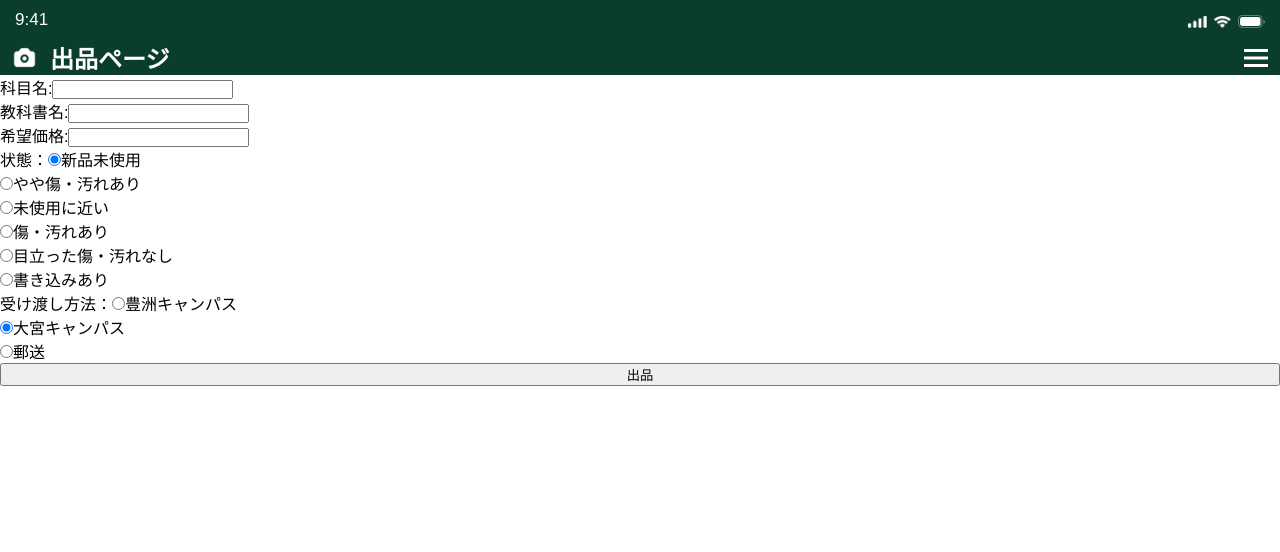
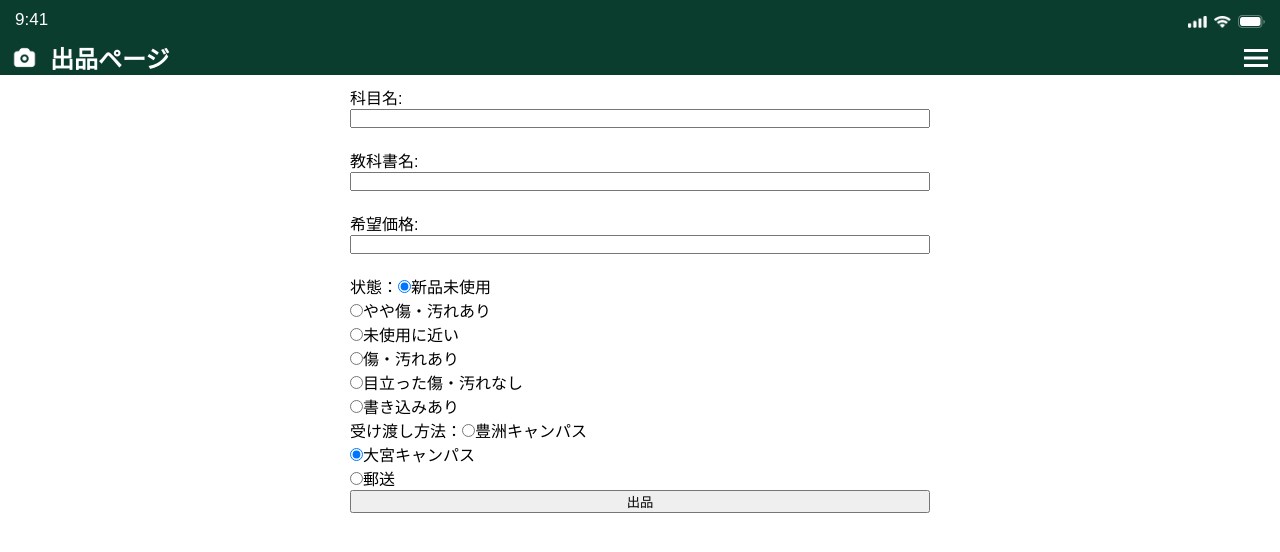
Before and after one commit to tuzuya/teamD_2025, a Next.js app: page /sell in a window 1280 px wide. Shown: the top 552 px of the page. Built offline with nearby package versions, Linux system fonts and the light colour scheme; a web font is replaced by a local one.

Commit message:
css書き込み中

```diff
--- a/src/app/_components/sellForm/sell-form.css
+++ b/src/app/_components/sellForm/sell-form.css
@@ -1,5 +1,46 @@
 .sell-form {
+  display: flex;
+  flex-flow: column;
+  padding: 10px ;
+  max-width: 600px;
+  margin: 0 auto;
+}
+
+.modal-form {
   display:flex;
   flex-flow: column;
+  margin-bottom: 20px;
+}
 
+
+.section-header {
+    font-size: 18px;
+    font-weight: bold;
+    margin-top: 25px;
+    margin-bottom: 15px;
+    border-bottom: 1px solid ;
+    padding-bottom: 5px;
 }
+
+
+.radio-group {
+    display: flex;
+    flex-wrap: wrap;
+    gap: 10px;
+    margin-bottom: 20px;
+}
+
+.radio-group label {
+    display: flex;
+    align-items: center;
+    width: 45%;
+    margin-right: 5%;
+    margin-bottom: 10px;
+}
+
+
+.price-input-wrapper {
+    display: flex;
+    align-items: center;
+    gap: 5px;
+}
--- a/src/app/_components/sellForm/sellForm.jsx
+++ b/src/app/_components/sellForm/sellForm.jsx
@@ -9,6 +9,7 @@ export default function SellForm(){
 
     const [condition, setCondition] = useState("新品未使用");
     const [deliveryMethod, setDeliveryMethod] = useState("大宮キャンパス");
+
 
     const handleSubmit = (e) => {
         e.preventDefault();
@@ -22,7 +23,8 @@ export default function SellForm(){
 
 return(
     <form className="sell-form" onSubmit={handleSubmit}>
-        <label>
+    <div >
+        <label className="modal-form">
             科目名:
           <input
             type="text"
@@ -31,8 +33,8 @@ return(
             required
           />
         </label>
-
-        <label>
+       </div>
+        <label className="modal-form">
             教科書名:
             <input
                 type="text"
@@ -42,7 +44,7 @@ return(
             />
         </label>
 
-        <label>
+        <label className="modal-form"　>
             希望価格:
             <input
                 type="text"
@@ -56,6 +58,7 @@ return(
 
         <label>
             状態：
+
             <input
                 type="radio"
                 name="condition"
```
Lines whose indentation alone changed are shown as unchanged.
